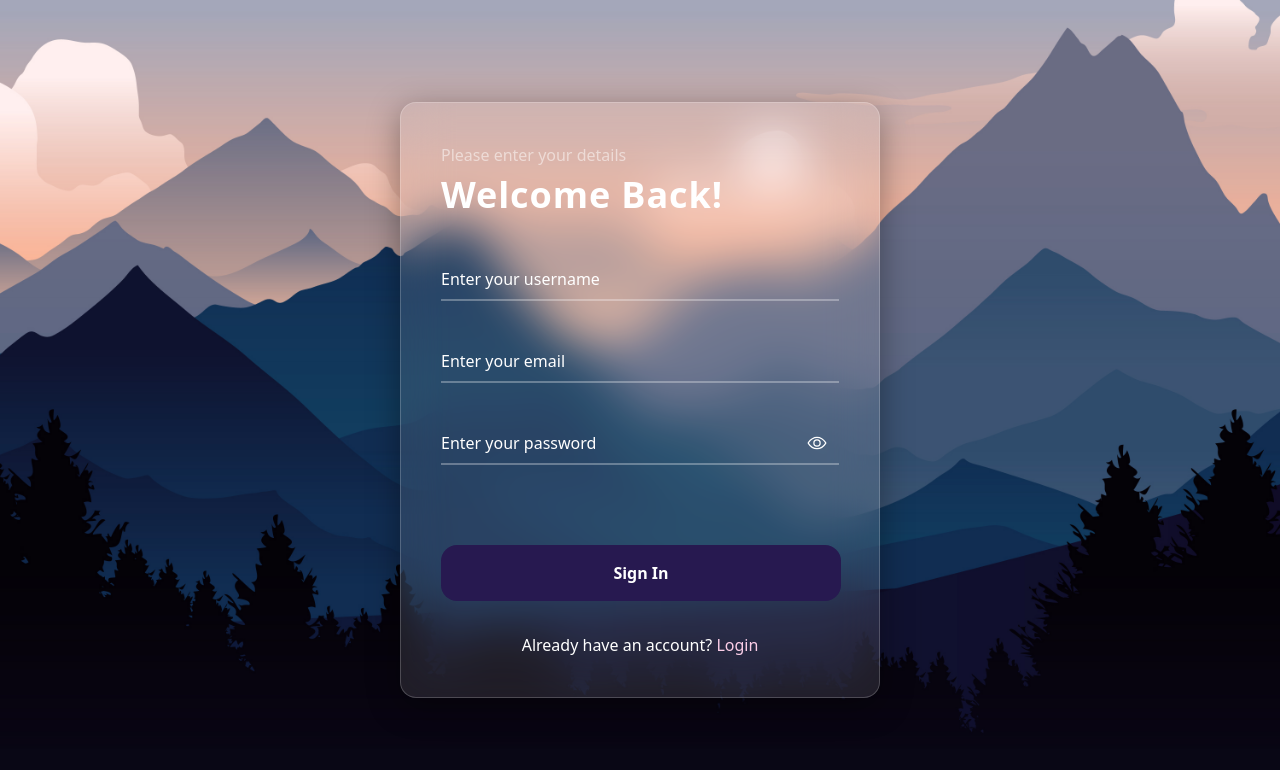
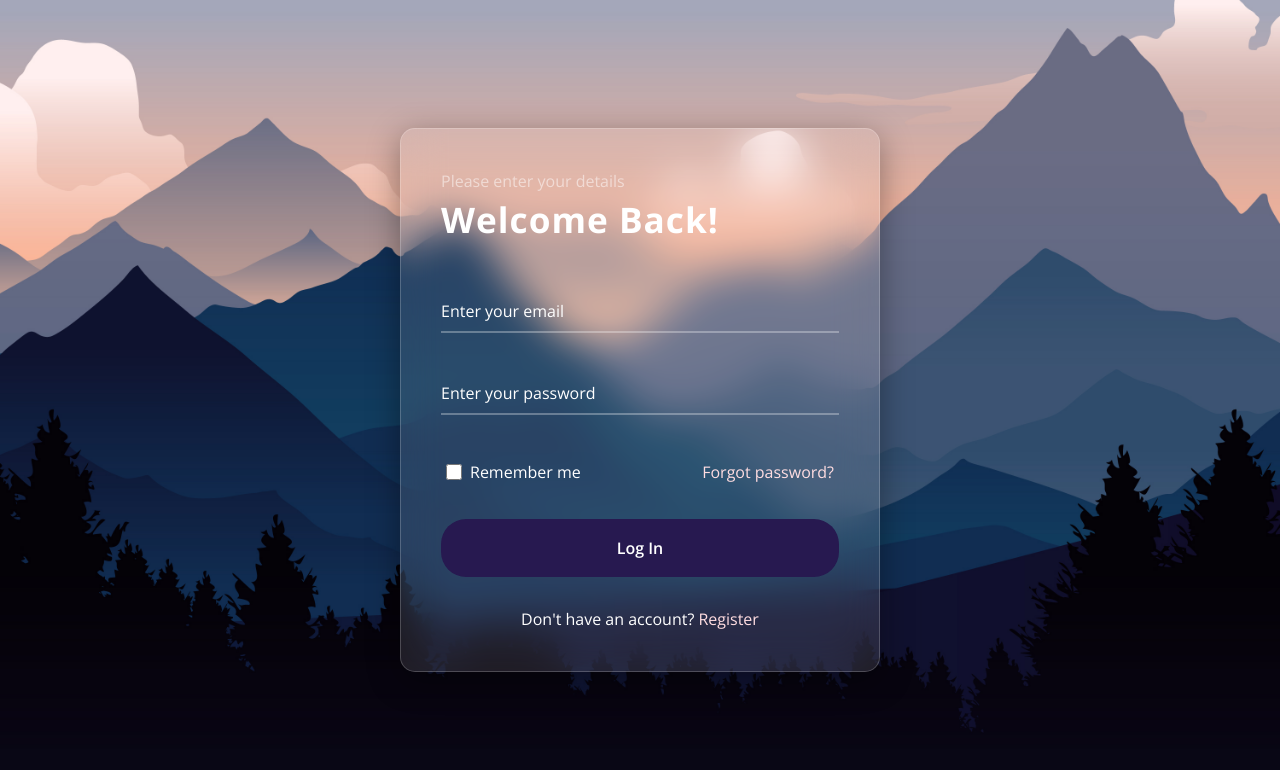
Before and after one commit to bimo3058/TugasAkhirRPL, a React (Vite) app in the folder sehari-app/: page / in a window 1280 px wide. Shown: the top 770 px of the page. Built offline with nearby package versions, Linux system fonts and the light colour scheme; no server answers.

Commit message:
maaf ketinggalan yang ap jsxnya

```diff
--- a/sehari-app/src/App.jsx
+++ b/sehari-app/src/App.jsx
@@ -1,8 +1,13 @@
-import { BrowserRouter as Router, Routes, Route, Navigate} from 'react-router-dom';
-import SignPage from '../src/Components/pages/Sign.jsx';
-import HomePage from '../src/Components/pages/Dashboard.jsx';
-import NewLogin from '../src/Components/pages/Newlogin.jsx';
-import React from 'react';
+import {
+  BrowserRouter as Router,
+  Routes,
+  Route,
+  Navigate,
+} from "react-router-dom";
+import SignPage from "../src/Components/pages/Sign.jsx";
+import HomePage from "../src/Components/pages/Dashboard.jsx";
+import NewLogin from "../src/Components/pages/Newlogin.jsx";
+import React from "react";
 
 function App() {
   return (
@@ -10,8 +15,8 @@ function App() {
       <div className="h-fit">
         <Routes>
           {/* <Route path="/" element={<Navigate to="/sign" replace />} /> */}
-          <Route path="/" element={<SignPage />} />
-          <Route path="/new" element={<NewLogin />} />
+          <Route path="/sign" element={<SignPage />} />
+          <Route path="/" element={<NewLogin />} />
           <Route path="/dash" element={<HomePage />} />
         </Routes>
       </div>
@@ -19,4 +24,4 @@ function App() {
   );
 }
 
-export default App;
+export default App;
--- a/sehari-app/vite.config.js
+++ b/sehari-app/vite.config.js
@@ -3,6 +3,6 @@ import tailwindcss from "@tailwindcss/vite";
 export default defineConfig({
   plugins: [tailwindcss()],
   server: {
-    open: "/new",
+    open: "/",
   },
 });
```
